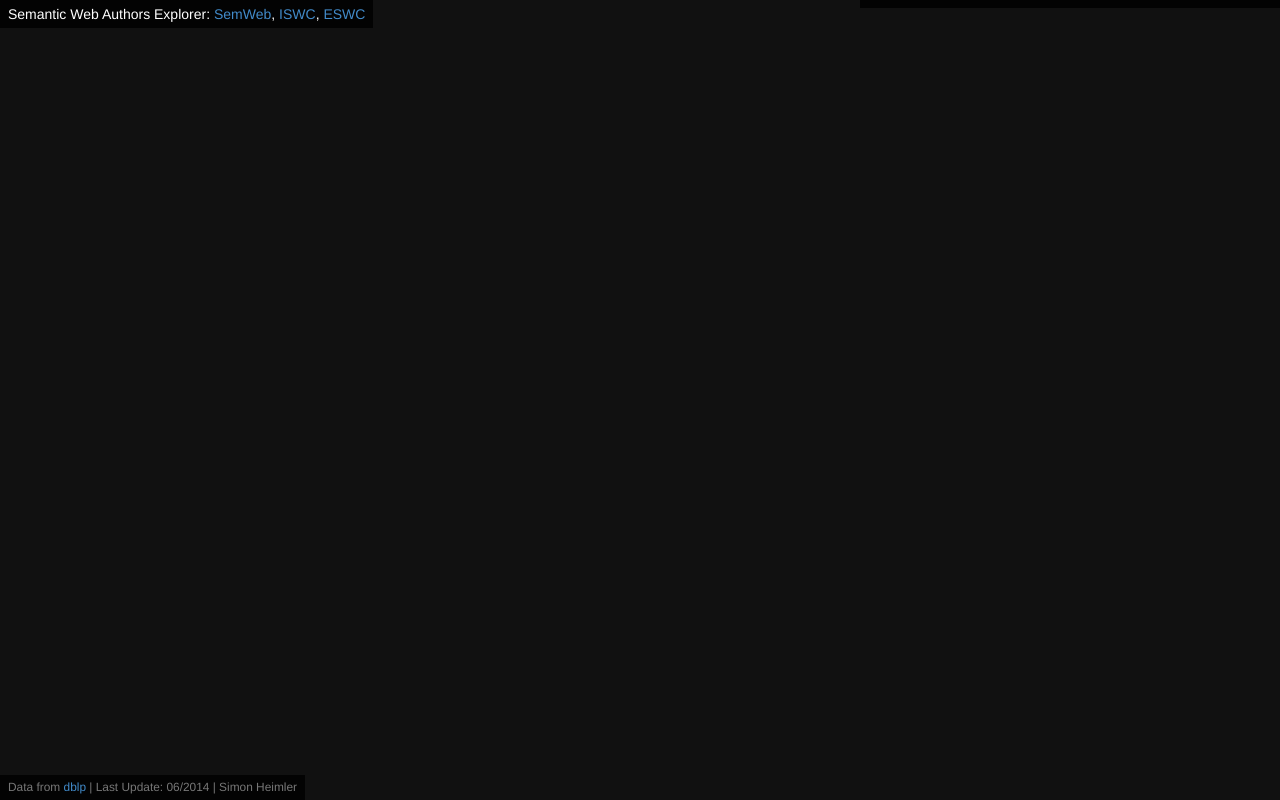
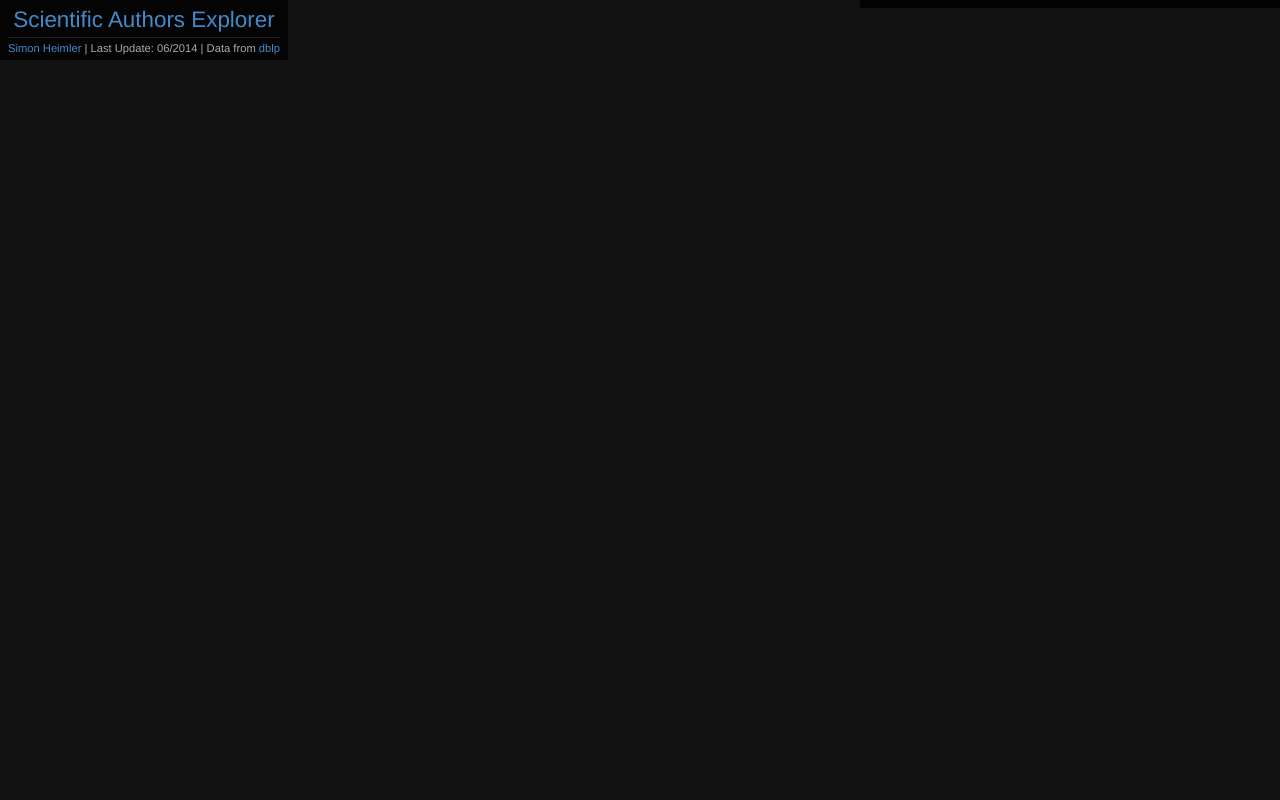
Before and after one commit to Fannon/sae, a website: page ISWC.html in a window 1280 px wide. Drawn offline with Linux system fonts and the light colour scheme; no server answers.

Commit message:
Changed Naming, moved footer to top left

```diff
--- a/ISWC.html
+++ b/ISWC.html
@@ -4,28 +4,21 @@
     <meta charset="utf-8">
     <meta http-equiv="X-UA-Compatible" content="IE=edge">
     <meta name="viewport" content="width=device-width, initial-scale=1">
-    <title>Semantic Web Authors Explorer</title>
+    <title>Scientific Authors Explorer</title>
     <link href="lib/bootstrap.min.css" rel="stylesheet">
     <link href="css/app.css" rel="stylesheet">
 </head>
 <body>
 <div id="graph"></div>
 
-<div id="overlay">Semantic Web Authors Explorer:
-    <a id="SemWebTop" href="SemWebTop.html">SemWeb</a>,
-    <a id="ISWC" href="ISWC.html">ISWC</a>,
-    <a id="ESWC" href="ESWC.html">ESWC</a>
+<div id="overlay"><h2><a href="index.html">Scientific Authors Explorer</a></h2>
+    <div id="impressum"><a href="http://www.fannon.de" target="_blank">Simon Heimler</a> | Last Update: 06/2014 | Data from <a href="http://www.informatik.uni-trier.de/~Ley/db/" target="_blank">dblp</a>
+    </div>
 </div>
 
 <div id="details">
-    <!--<h5>Node Details <small>(select node)</small></h5>-->
     <div id="node-details"></div>
 </div>
-
-<div id="footer">
-    Data from <a href="http://www.informatik.uni-trier.de/~Ley/db/">dblp</a> | Last Update: 06/2014 | Simon Heimler
-</div>
-
 
 <script src="lib/jquery.min.js"></script>
 <script src="lib/bootstrap.min.js"></script>
--- a/css/app.css
+++ b/css/app.css
@@ -8,6 +8,10 @@ body {
 
 body, html {
   height: 100%;
+}
+
+a:hover {
+    text-decoration: none;
 }
 
 .container {
@@ -42,12 +46,25 @@ h3 {
 
 #overlay {
     padding: 4px 8px;
-    background: rgba(0, 0, 0, 0.8);
+    background: rgba(0, 0, 0, 0.75);
     color: #FFF;
     position: absolute;
     top: 0;
     left: 0;
     z-index: 10;
+}
+
+#overlay h2 {
+    font-size: 1.6em;
+    margin: 4px 0;
+}
+
+#overlay #impressum {
+    font-size: 0.8em;
+    color: #AAA;
+    margin-top: 2px;
+    padding-top: 2px;
+    border-top: 1px solid rgba(255, 255, 255, 0.1);
 }
 
 #details {
@@ -97,18 +114,6 @@ h3 {
     border-bottom: 3px solid #CCC;
 }
 
-#footer {
-    padding: 4px 8px;
-    background: rgba(0, 0, 0, 0.8);
-    color: #777;
-    position: absolute;
-    bottom: 0;
-    left: 0;
-    z-index: 10;
-    font-size: 0.85em;
-}
-
-
 h1 {
     text-align: center;
     color: #777;
```
Also changed, not shown: ESWC.html (+3 -10 lines), SemWebTop.html (+3 -10 lines), index.html (+2 -2 lines).
